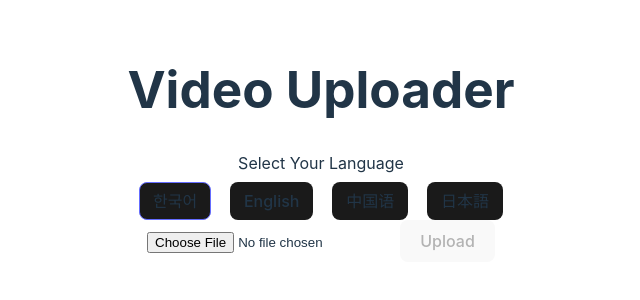
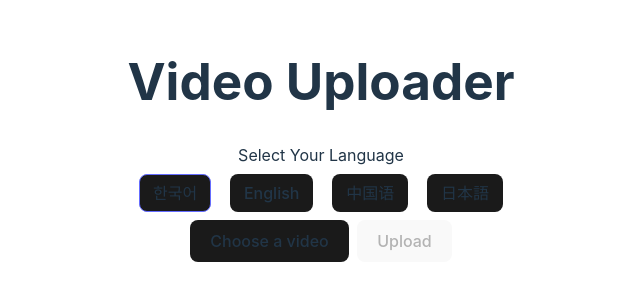
Before and after one commit to devBuzz142/inisw2-team7, a React (Vite) app in the folder fe/: page / in a window 1280 px wide. Shown: the part 256-556 px from the top of the page, without its empty margins (319-959 px from the left). Built offline with nearby package versions, Linux system fonts and the light colour scheme.

Commit message:
feat: video-uploader styling

```diff
--- a/fe/src/components/VideoUploader/index.jsx
+++ b/fe/src/components/VideoUploader/index.jsx
@@ -10,6 +10,7 @@ const VideoUploader = ({ onUpload }) => {
 
     // Create a URL to preview the video
     const url = URL.createObjectURL(file);
+
     setVideoUrl(url);
   };
 
@@ -31,9 +32,21 @@ const VideoUploader = ({ onUpload }) => {
   };
 
   return (
-    <div>
-      <input type="file" accept="video/*" onChange={handleVideoChange} />
-      <button onClick={handleUpload} disabled={!video}>
+    <div style={{ marginTop: "8px", marginBottom: "8px" }}>
+      <input
+        type="file"
+        accept="video/*"
+        onChange={handleVideoChange}
+        id="videoInput"
+        style={{ display: "none" }}
+      />
+      <label htmlFor="videoInput" className="Button">
+        {video ? "Change a video" : "Choose a video"}
+      </label>
+      <button
+        onClick={handleUpload}
+        disabled={!video}
+        style={{ marginLeft: "8px" }}>
         Upload
       </button>
       {videoUrl && (
--- a/fe/src/index.css
+++ b/fe/src/index.css
@@ -52,6 +52,26 @@ button:hover {
 }
 button:focus,
 button:focus-visible {
+  outline: 4px auto -webkit-focus-ring-color;
+}
+
+.Button {
+  border-radius: 8px;
+  border: 1px solid transparent;
+  padding: 0.6em 1.2em;
+  font-size: 1em;
+  font-weight: 500;
+  font-family: inherit;
+  background-color: #1a1a1a;
+  cursor: pointer;
+  transition: border-color 0.25s;
+}
+
+.Button:hover {
+  border-color: #646cff;
+}
+
+.Button:focus, .Button:focus-visible {
   outline: 4px auto -webkit-focus-ring-color;
 }
 
```
